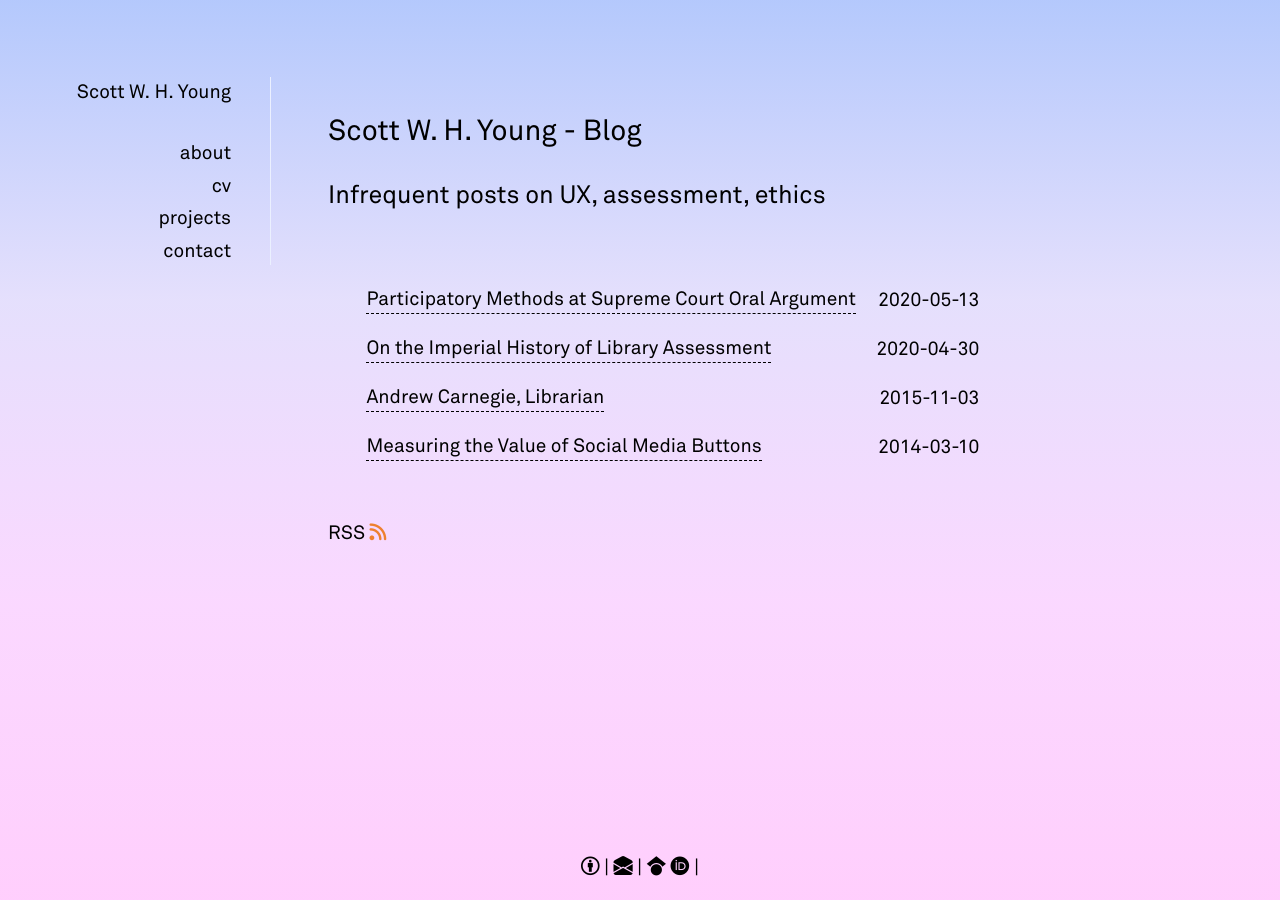
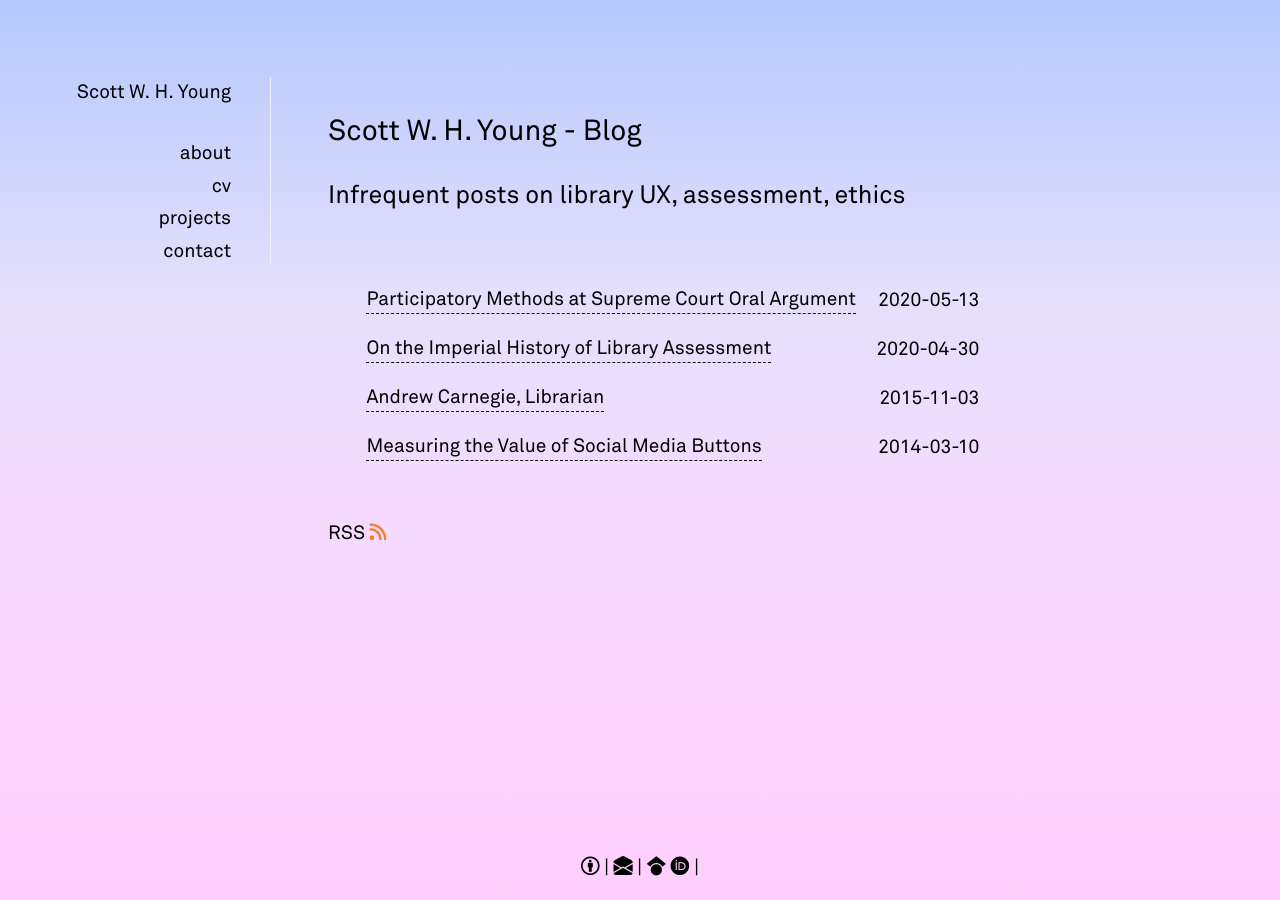
Before and after one commit to swyoung/swyoung.github.io, a Jekyll site: the page built from _pages/posts.md, in a window 1280 px wide. Built offline with Jekyll 4.4.1, drawn with Linux system fonts in a browser that asks for light colours; nearby versions of some CDN libraries; a style sheet for code colours, icons or effects is not loaded.

Commit message:
Update posts.html

```diff
--- a/_layouts/posts.html
+++ b/_layouts/posts.html
@@ -24,7 +24,7 @@ layout: default
 </style>
 <section class="posts">
   <h1>Scott W. H. Young - Blog</h1>
-  <h2>Infrequent posts on UX, assessment, ethics</h2>
+  <h2>Infrequent posts on library UX, assessment, ethics</h2>
 <br>
 <br>
 <ul>
```
